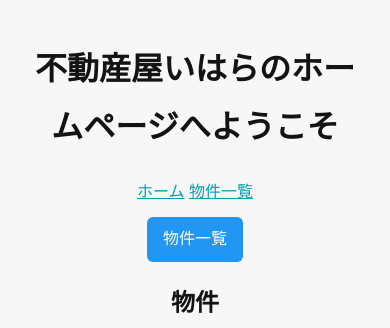
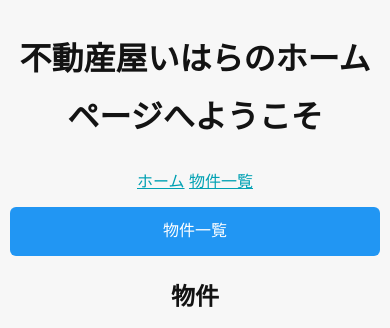
Before and after one commit to sorakoki/estate-public, a plain HTML site: page index.html in a window 390 px wide. Shown: the top 328 px of the page. Drawn offline with Linux system fonts and the light colour scheme; files that its build step writes are made by us from their sources.

Commit message:
Add responsive media query to property-list.css

```diff
--- a/css/property-list.css
+++ b/css/property-list.css
@@ -25,3 +25,22 @@ button {
   border-radius: 6px;
   cursor: pointer;
 }
+
+/* ▼ メディアクエリ追加（スマホ向け） */
+@media (max-width: 600px) {
+  body {
+    padding: 10px;
+  }
+
+  .property-card {
+    padding: 12px;
+    margin-bottom: 16px;
+    max-width: 100%;
+  }
+
+  button {
+    width: 100%;
+    padding: 10px;
+    font-size: 16px;
+  }
+}
```
